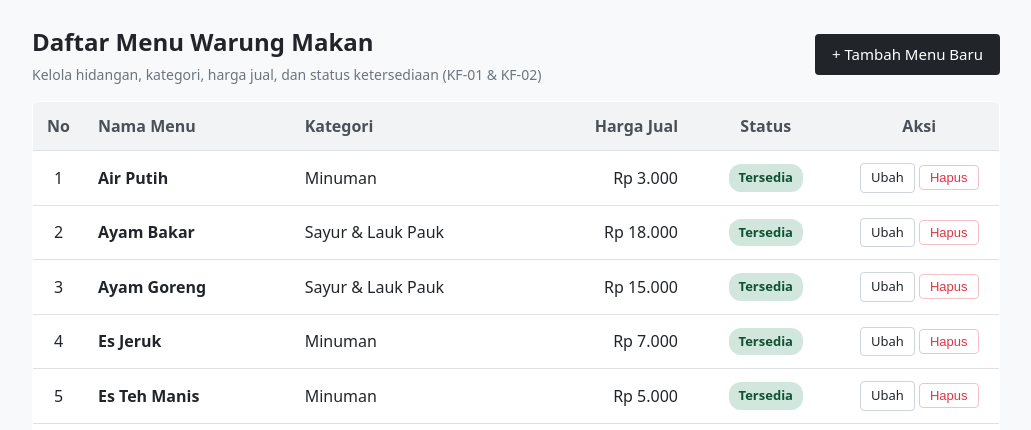
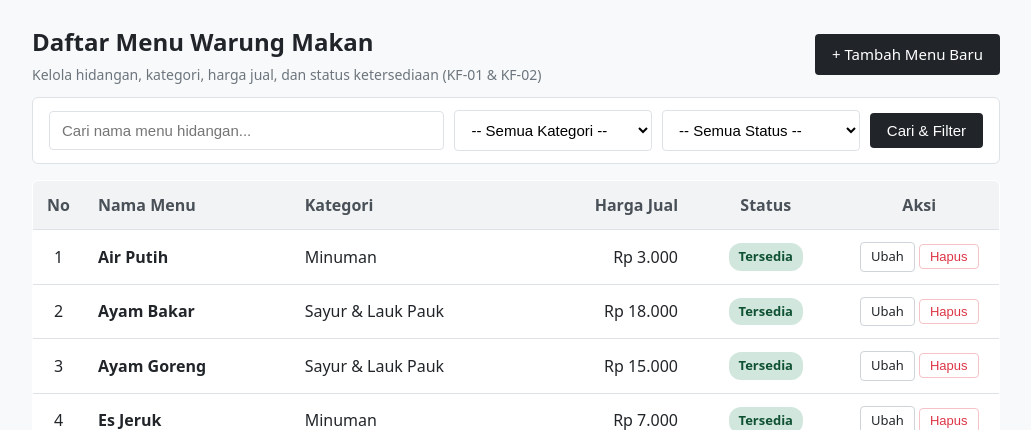
Before and after one commit to Muhammad-Rapianur/rpl-kasir-warung-makan, a Flask app: page /menu in a window 1280 px wide. Shown: the part 54-484 px from the top of the page, without its empty margins (124-1155 px from the left). Run offline with Flask 3, Linux system fonts and the light colour scheme; data comes from the database, SQL or seed files in the repository.

Commit message:
Tambah pencarian dan penyaringan menu aman (Langkah 9 & 10)

```diff
--- a/app.py
+++ b/app.py
@@ -31,9 +31,23 @@ def beranda():
 
 @app.route("/menu")
 def daftar_menu():
-    """Halaman daftar menu makanan dan minuman (Read - Langkah 5)."""
-    daftar = models.semua_menu()
-    return render_template("menu_list.html", menu=daftar)
+    """Halaman daftar menu makanan dan minuman dengan pencarian dan filter (Langkah 9 & 10)."""
+    kata = request.args.get("q", "").strip()
+    kategori_raw = request.args.get("kategori", "").strip()
+    status = request.args.get("status", "").strip() or None
+
+    kategori_id = int(kategori_raw) if kategori_raw.isdigit() else None
+    daftar = models.cari_menu(kata=kata, kategori_id=kategori_id, status=status)
+    daftar_kategori = models.semua_kategori()
+
+    return render_template(
+        "menu_list.html",
+        menu=daftar,
+        kategori=daftar_kategori,
+        kata=kata,
+        kategori_terpilih=kategori_id,
+        status_terpilih=status,
+    )
 
 
 @app.route("/menu/tambah", methods=["GET", "POST"])
--- a/models.py
+++ b/models.py
@@ -32,17 +32,38 @@ def init_db():
             db.executescript(SCHEMA_PATH.read_text(encoding="utf-8"))
 
 
+def _escape_like(teks):
+    """Netralkan karakter % dan _ agar dicari secara harfiah sebagai teks biasa."""
+    return teks.replace("\\", "\\\\").replace("%", "\\%").replace("_", "\\_")
+
+
+def cari_menu(kata="", kategori_id=None, status=None):
+    """Daftar menu dengan pencarian nama aman (LIKE ? ESCAPE '\\') dan penyaringan (Langkah 9 & 10)."""
+    sql = """
+        SELECT m.id, m.nama, m.harga, m.status, m.kategori_id, k.nama AS nama_kategori
+        FROM menu m
+        JOIN kategori k ON m.kategori_id = k.id
+        WHERE m.nama LIKE ? ESCAPE '\\'
+    """
+    param = ["%" + _escape_like(kata) + "%"]
+
+    if kategori_id:
+        sql += " AND m.kategori_id = ?"
+        param.append(kategori_id)
+
+    if status and status in ("tersedia", "habis"):
+        sql += " AND m.status = ?"
+        param.append(status)
+
+    sql += " ORDER BY m.nama ASC"
+
+    with koneksi() as db:
+        return db.execute(sql, param).fetchall()
+
+
 def semua_menu():
     """Mengambil seluruh daftar menu beserta nama kategorinya, diurutkan berdasarkan nama."""
-    with koneksi() as db:
-        return db.execute(
-            """
-            SELECT m.id, m.nama, m.harga, m.status, m.kategori_id, k.nama AS nama_kategori
-            FROM menu m
-            JOIN kategori k ON m.kategori_id = k.id
-            ORDER BY m.nama ASC
-            """
-        ).fetchall()
+    return cari_menu()
 
 
 def semua_kategori():
--- a/templates/menu_list.html
+++ b/templates/menu_list.html
@@ -10,6 +10,32 @@
   </div>
   <a href="/menu/tambah" class="btn btn-primary">+ Tambah Menu Baru</a>
 </div>
+
+<!-- Form Pencarian dan Penyaringan (Langkah 9 & 10) -->
+<form method="get" action="/menu" style="background: white; border: 1px solid var(--border); border-radius: 6px; padding: 12px 16px; margin-bottom: 16px; display: flex; gap: 10px; align-items: center; flex-wrap: wrap;">
+  <div style="flex: 2; min-width: 200px;">
+    <input type="text" name="q" value="{{ kata }}" placeholder="Cari nama menu hidangan..." class="form-control">
+  </div>
+  <div style="flex: 1; min-width: 150px;">
+    <select name="kategori" class="form-control">
+      <option value="">-- Semua Kategori --</option>
+      {% for k in kategori %}
+        <option value="{{ k['id'] }}" {% if kategori_terpilih == k['id'] %}selected{% endif %}>{{ k['nama'] }}</option>
+      {% endfor %}
+    </select>
+  </div>
+  <div style="flex: 1; min-width: 130px;">
+    <select name="status" class="form-control">
+      <option value="">-- Semua Status --</option>
+      <option value="tersedia" {% if status_terpilih == 'tersedia' %}selected{% endif %}>Tersedia</option>
+      <option value="habis" {% if status_terpilih == 'habis' %}selected{% endif %}>Habis</option>
+    </select>
+  </div>
+  <button type="submit" class="btn btn-primary">Cari &amp; Filter</button>
+  {% if kata or kategori_terpilih or status_terpilih %}
+    <a href="/menu" class="btn btn-outline">Atur Ulang</a>
+  {% endif %}
+</form>
 
 <table>
   <thead>
@@ -46,7 +72,11 @@
     {% else %}
     <tr>
       <td colspan="6" class="text-center" style="padding: 32px; color: #6c757d;">
-        Belum ada menu yang terdaftar di sistem.
+        {% if kata or kategori_terpilih or status_terpilih %}
+          Tidak ada menu hidangan yang cocok dengan kriteria pencarian/filter.
+        {% else %}
+          Belum ada menu yang terdaftar di sistem.
+        {% endif %}
       </td>
     </tr>
     {% endfor %}
```
Also changed, not shown: tests/test_pencarian.py (added, +48 -0 lines).
